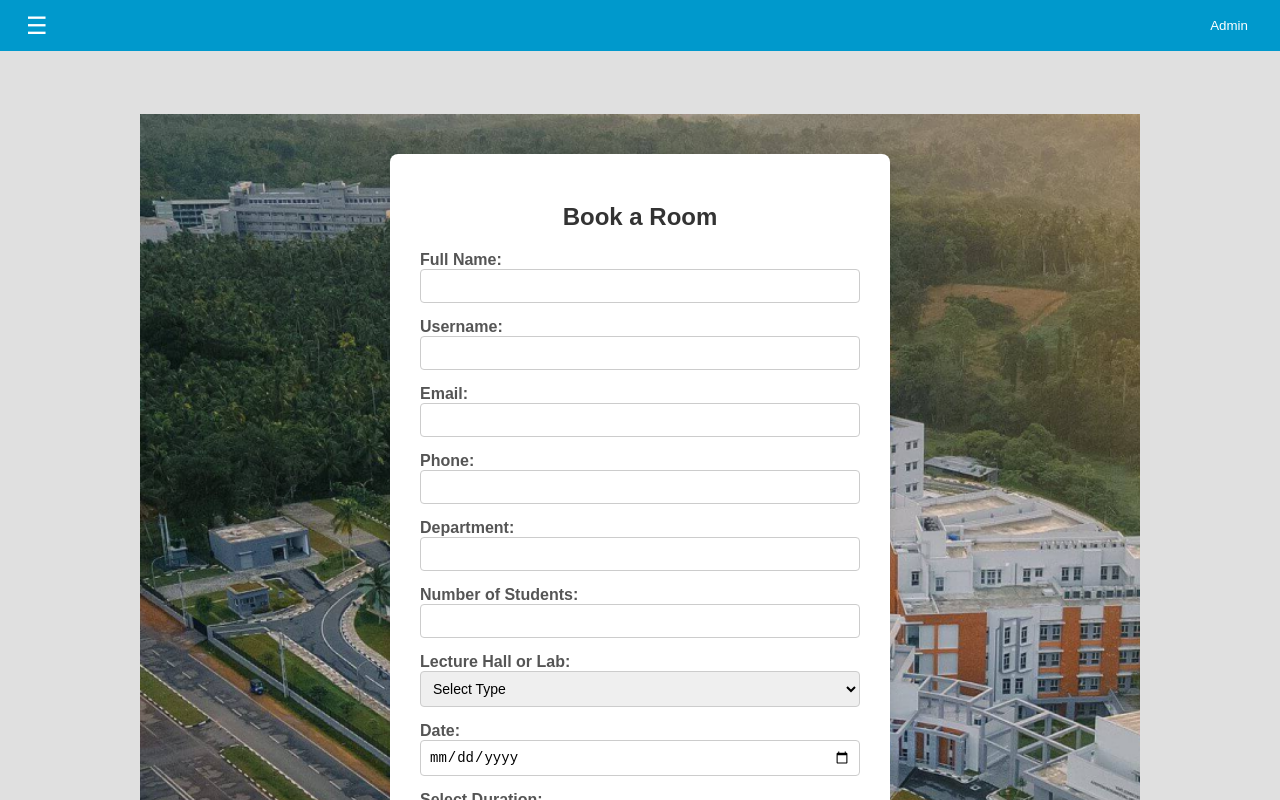
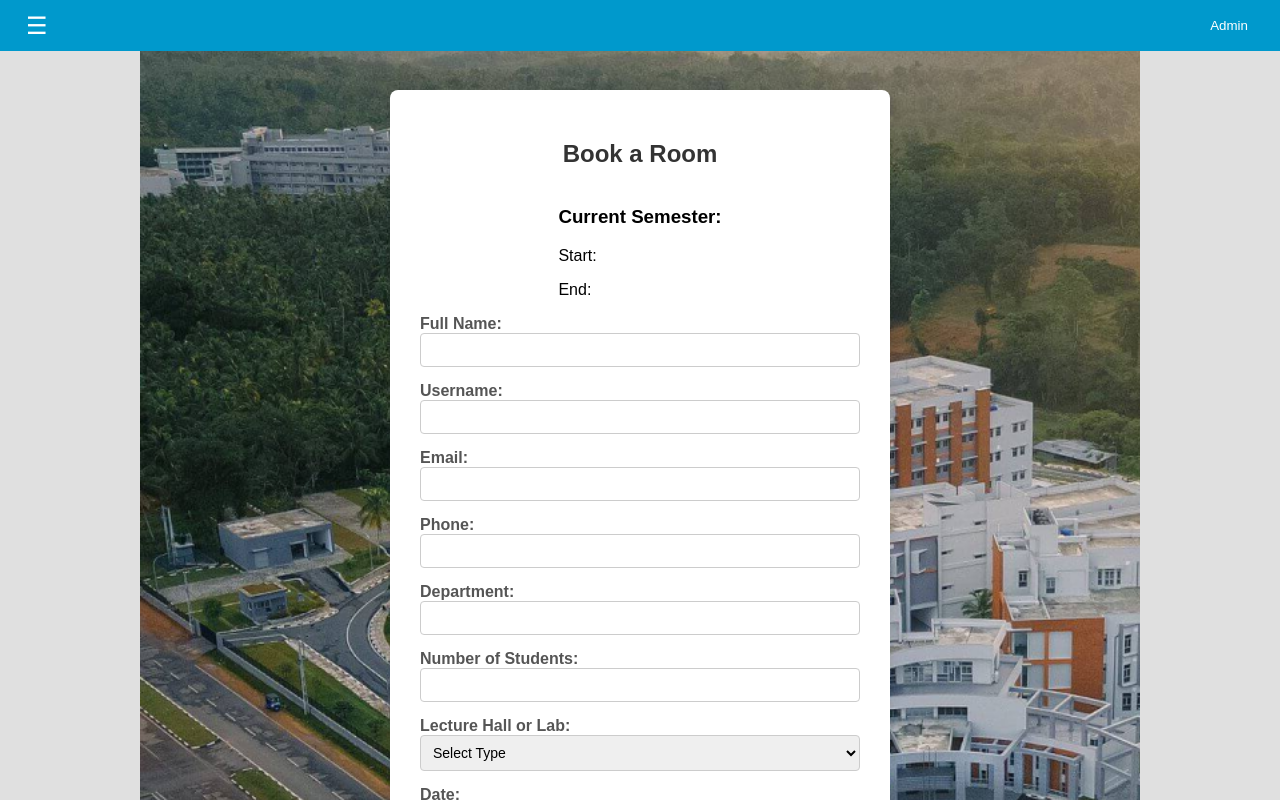
Before and after one commit to gunathilakax/ReservationSystem, a React (Vite) app in the folder frontend/: page /admin-booking in a window 1280 px wide. Shown: the top 800 px of the page. Built offline with nearby package versions, Linux system fonts and the light colour scheme; no server answers.

Commit message:
Semester start and end dates.

```diff
--- a/frontend/src/pages/AdminBooking.jsx
+++ b/frontend/src/pages/AdminBooking.jsx
@@ -1,4 +1,4 @@
-import React, { useState } from 'react';
+import React, { useState, useEffect } from 'react';
 import { useLocation } from 'react-router-dom';
 import AdminNavBar from '../components/AdminNavBar';
 import axios from 'axios';
@@ -31,6 +31,21 @@ const AdminBooking = () => {
   const [setForEveryWeek, setSetForEveryWeek] = useState(false);
   const [error, setError] = useState('');
   const [showModal, setShowModal] = useState(false);
+  const [semester, setSemester] = useState({ start: {}, end: {} }); // State to hold semester data
+
+  // Fetch semester configuration
+  useEffect(() => {
+    const fetchSemester = async () => {
+      try {
+        const response = await axios.get('http://localhost:5000/api/semester'); // Adjust the URL as necessary
+        setSemester(response.data);
+      } catch (error) {
+        console.error('Failed to fetch semester configuration:', error);
+      }
+    };
+
+    fetchSemester();
+  }, []);
 
   const handleChange = (e) => {
     const { name, value } = e.target;
@@ -77,6 +92,14 @@ const AdminBooking = () => {
       <AdminNavBar />
       <div className="admin-booking-form-section">
         <h2>Book a Room</h2>
+
+        {/* Display semester information */}
+        <div className="semester-info">
+          <h3>Current Semester:</h3>
+          <p>Start: {semester.start.month} {semester.start.year}</p>
+          <p>End: {semester.end.month} {semester.end.year}</p>
+        </div>
+
         <form onSubmit={handleSubmit}>
           {/* Form Fields */}
           <div>
```
